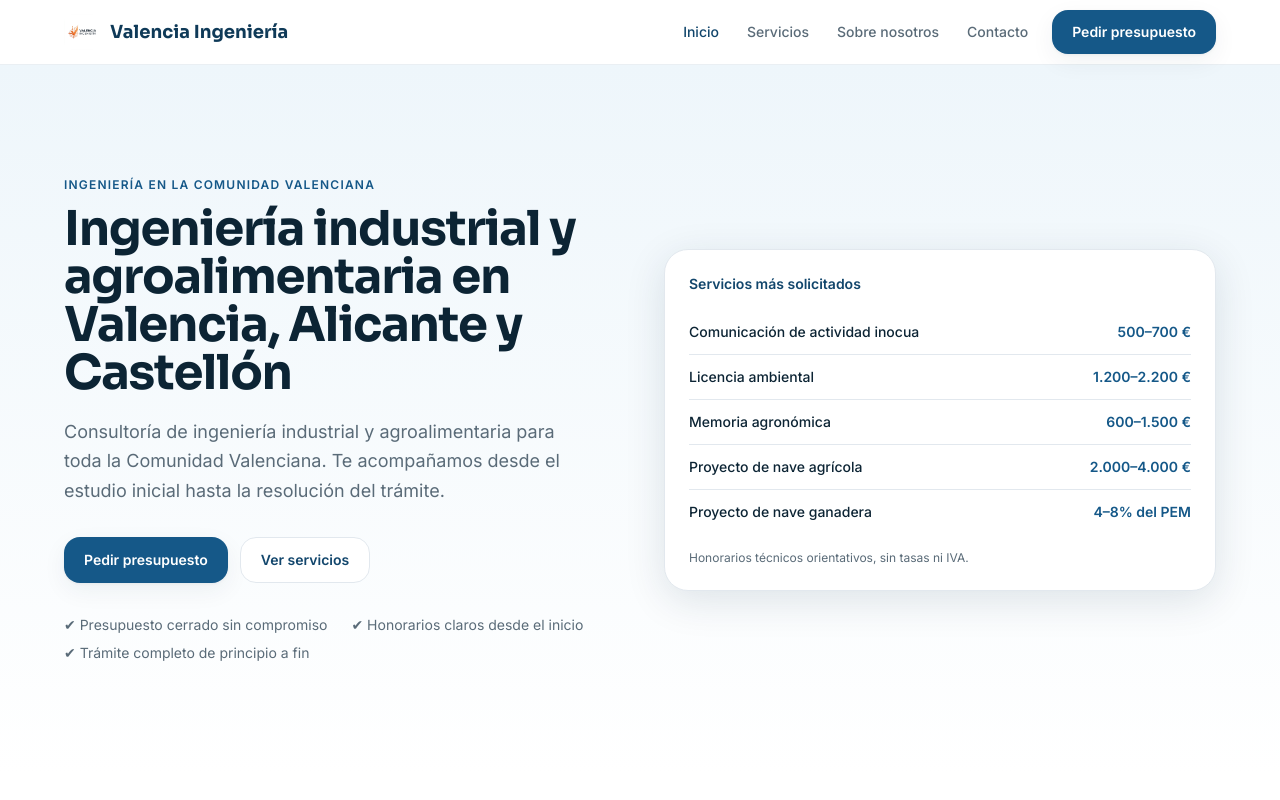
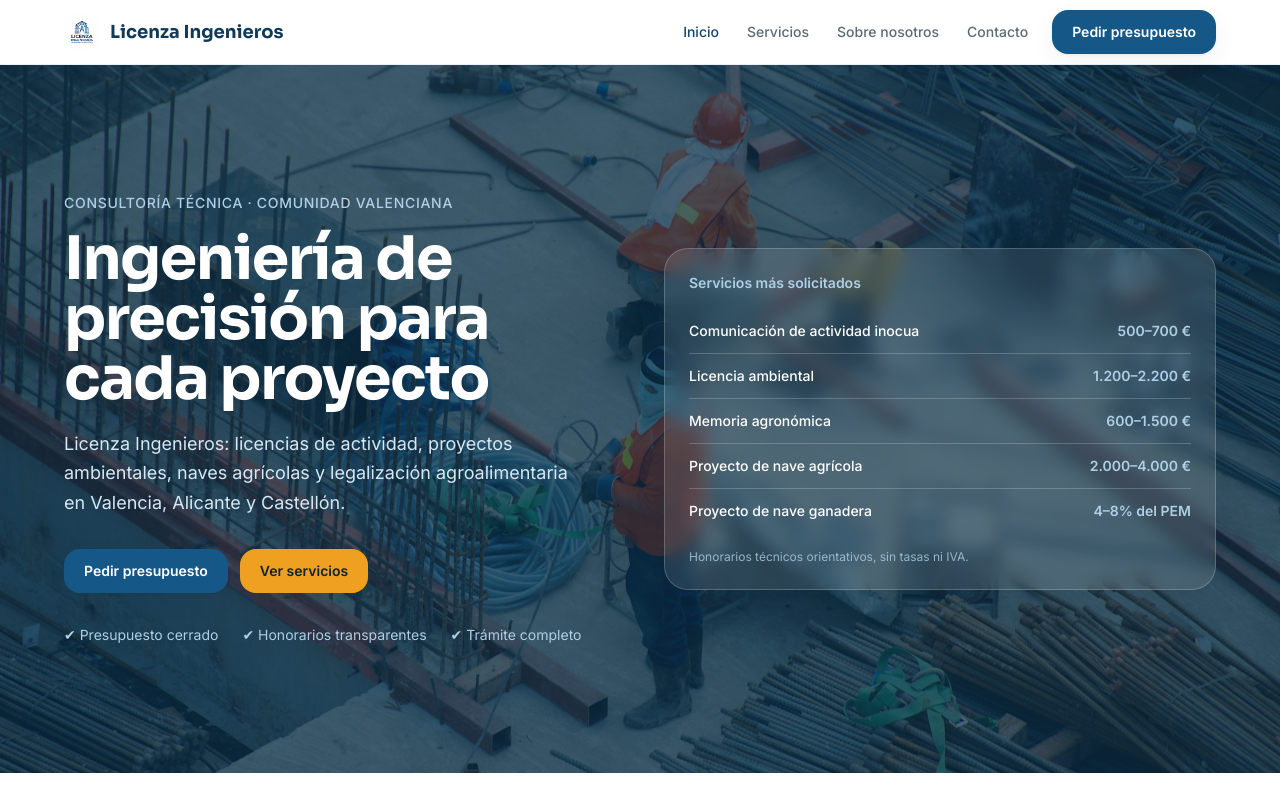
Before and after one commit to javifer31/valencia-ingenieria-web, an Astro site: page / in a window 1280 px wide. Shown: the top 800 px of the page. Built offline with nearby package versions, Linux system fonts and the light colour scheme; Astro itself is replaced by a stand-in of ours.

Commit message:
Rebrand to Licenza Ingenieros: new logo, photos, hero redesign

```diff
--- a/src/components/Footer.astro
+++ b/src/components/Footer.astro
@@ -9,7 +9,7 @@ const topServices = services.slice(0, 6);
   <div class="container grid gap-10 py-14 md:grid-cols-4">
     <div class="md:col-span-2">
       <div class="flex items-center gap-2.5 font-display text-lg font-bold text-brand-800">
-        <img src="/logo-valencia-ingenieria.jpg" alt="Valencia Ingeniería - Logo" class="h-8 w-8 rounded-lg object-cover" />
+        <img src="/logo-licenza.jpg" alt="Licenza Ingenieros - Logo" class="h-8 w-8 rounded-lg object-cover" />
         <span>{SITE.name}</span>
       </div>
       <p class="mt-4 max-w-sm text-sm leading-relaxed text-mute">{SITE.description}</p>
--- a/src/components/Navbar.astro
+++ b/src/components/Navbar.astro
@@ -8,7 +8,7 @@ const isActive = (href: string) =>
 <header class="sticky top-0 z-50 border-b border-line/70 bg-white/85 backdrop-blur">
   <nav class="container flex h-16 items-center justify-between">
     <a href="/" class="flex items-center gap-2.5 font-display text-lg font-bold text-brand-800">
-      <img src="/logo-valencia-ingenieria.jpg" alt="Valencia Ingeniería - Logo" class="h-9 w-9 rounded-lg object-cover" />
+      <img src="/logo-licenza.jpg" alt="Licenza Ingenieros - Logo" class="h-9 w-9 rounded-lg object-cover" />
       <span>{SITE.name}</span>
     </a>
 
--- a/src/consts.ts
+++ b/src/consts.ts
@@ -1,17 +1,17 @@
 // ─────────────────────────────────────────────────────────────
-//  CONFIGURACIÓN CENTRAL DE MARCA — Valencia Ingeniería
+//  CONFIGURACIÓN CENTRAL DE MARCA — Licenza Ingenieros
 //  Cambiar aquí nombre, dominio, zona y (más adelante) contacto.
 //  El dominio también está en astro.config.mjs (site).
 // ─────────────────────────────────────────────────────────────
 
 export const SITE = {
-  name: 'Valencia Ingeniería',
-  legalName: 'Valencia Ingeniería',
-  shortName: 'Valencia Ingeniería',
+  name: 'Licenza Ingenieros',
+  legalName: 'Licenza Ingenieros S.L.',
+  shortName: 'Licenza',
   url: 'https://javifer31.github.io/valencia-ingenieria-web', // GitHub Pages
-  tagline: 'Ingeniería industrial y agroalimentaria en la Comunidad Valenciana',
+  tagline: 'Ingeniería técnica para la Comunidad Valenciana',
   description:
-    'Consultoría de ingeniería en la Comunidad Valenciana: licencias de actividad, licencias ambientales, proyectos de naves agrícolas y ganaderas, y legalización de industria agroalimentaria. Presupuesto sin compromiso.',
+    'Licenza Ingenieros: consultoría técnica especializada en licencias de actividad, proyectos ambientales, naves agrícolas y ganaderas, e industria agroalimentaria en Valencia, Alicante y Castellón.',
   locale: 'es-ES',
   lang: 'es',
 } as const;
--- a/src/pages/index.astro
+++ b/src/pages/index.astro
@@ -41,40 +41,44 @@ const steps = [
   path="/"
   jsonLd={[breadcrumb, websiteSchema]}
 >
-  <!-- HERO -->
-  <section class="relative overflow-hidden bg-gradient-to-b from-brand-50 to-white">
-    <div class="container grid items-center gap-12 py-20 md:grid-cols-2 md:py-28">
-      <div class="animate-fade-up">
-        <p class="kicker">Ingeniería en la {AREA.region}</p>
-        <h1 class="mt-3 text-4xl font-bold leading-[1.1] text-ink md:text-5xl">
-          Ingeniería industrial y agroalimentaria en Valencia, Alicante y Castellón
+  <!-- HERO con imagen de fondo -->
+  <section class="relative overflow-hidden">
+    <div class="absolute inset-0">
+      <img src="./hero-engineering.jpg" alt="Proyectos de ingeniería" class="h-full w-full object-cover" />
+      <div class="absolute inset-0 bg-brand-900/75"></div>
+    </div>
+    <div class="container relative grid items-center gap-12 py-24 md:grid-cols-2 md:py-32">
+      <div class="animate-fade-up text-white">
+        <p class="text-sm font-medium tracking-wider text-brand-200 uppercase">Consultoría técnica · {AREA.region}</p>
+        <h1 class="mt-4 text-4xl font-bold leading-[1.1] text-white md:text-5xl lg:text-6xl">
+          Ingeniería de precisión para cada proyecto
         </h1>
-        <p class="mt-5 max-w-lg text-lg leading-relaxed text-mute">
-          Consultoría de ingeniería industrial y agroalimentaria para toda la Comunidad Valenciana.
-          Te acompañamos desde el estudio inicial hasta la resolución del trámite.
+        <p class="mt-5 max-w-lg text-lg leading-relaxed text-brand-100">
+          Licenza Ingenieros: licencias de actividad, proyectos ambientales, naves agrícolas y
+          legalización agroalimentaria en Valencia, Alicante y Castellón.
         </p>
         <div class="mt-8 flex flex-wrap gap-3">
           <a href="/contacto/" class="btn-primary">Pedir presupuesto</a>
-          <a href="/servicios/" class="btn-ghost">Ver servicios</a>
+          <a href="/servicios/" class="btn-accent">Ver servicios</a>
         </div>
-        <div class="mt-8 flex flex-wrap gap-x-6 gap-y-2 text-sm text-mute">
-          <span>✔ Presupuesto cerrado sin compromiso</span>
-          <span>✔ Honorarios claros desde el inicio</span>
-          <span>✔ Trámite completo de principio a fin</span>
+        <div class="mt-8 flex flex-wrap gap-x-6 gap-y-2 text-sm text-brand-200">
+          <span>✔ Presupuesto cerrado</span>
+          <span>✔ Honorarios transparentes</span>
+          <span>✔ Trámite completo</span>
         </div>
       </div>
 
-      <div class="animate-fade-up rounded-2xl border border-line bg-white p-6 shadow-lift">
-        <p class="text-sm font-semibold text-brand-700">Servicios más solicitados</p>
-        <ul class="mt-4 divide-y divide-line">
+      <div class="animate-fade-up rounded-2xl border border-white/20 bg-white/10 p-6 shadow-lift backdrop-blur">
+        <p class="text-sm font-semibold text-brand-200">Servicios más solicitados</p>
+        <ul class="mt-4 divide-y divide-white/20">
           {featured.slice(0, 5).map((s) => (
             <li class="flex items-center justify-between gap-4 py-3">
-              <a href={`/servicios/${s.slug}/`} class="text-sm font-medium text-ink hover:text-brand-700">{s.title}</a>
-              <span class="whitespace-nowrap text-sm font-semibold text-brand-600">{s.price}</span>
+              <a href={`/servicios/${s.slug}/`} class="text-sm font-medium text-white hover:text-brand-200">{s.title}</a>
+              <span class="whitespace-nowrap text-sm font-semibold text-brand-200">{s.price}</span>
             </li>
           ))}
         </ul>
-        <p class="mt-4 text-xs text-mute">Honorarios técnicos orientativos, sin tasas ni IVA.</p>
+        <p class="mt-4 text-xs text-brand-200/80">Honorarios técnicos orientativos, sin tasas ni IVA.</p>
       </div>
     </div>
   </section>
--- a/src/pages/sobre-nosotros.astro
+++ b/src/pages/sobre-nosotros.astro
@@ -28,7 +28,7 @@ const values = [
   <section class="border-b border-line bg-surface">
     <div class="container py-16">
       <p class="kicker">Quiénes somos</p>
-      <h1 class="mt-2 max-w-3xl text-4xl font-bold">Valencia Ingeniería: consultoría técnica en la Comunidad Valenciana</h1>
+      <h1 class="mt-2 max-w-3xl text-4xl font-bold">Licenza Ingenieros: consultoría técnica en la Comunidad Valenciana</h1>
       <p class="mt-4 max-w-2xl text-lg text-mute">
         {SITE.name} nace para poner la ingeniería industrial y agroalimentaria al alcance de
         pymes, agricultores y ganaderos de la {AREA.region}. Menos burocracia, más soluciones.
```
Also changed, not shown: public/hero-engineering.jpg (added), public/logo-licenza.jpg (added), public/project-agriculture.jpg (added), public/project-bridge.jpg (added), public/project-building.jpg (added), public/project-construction.jpg (added), public/team-meeting.jpg (added).
